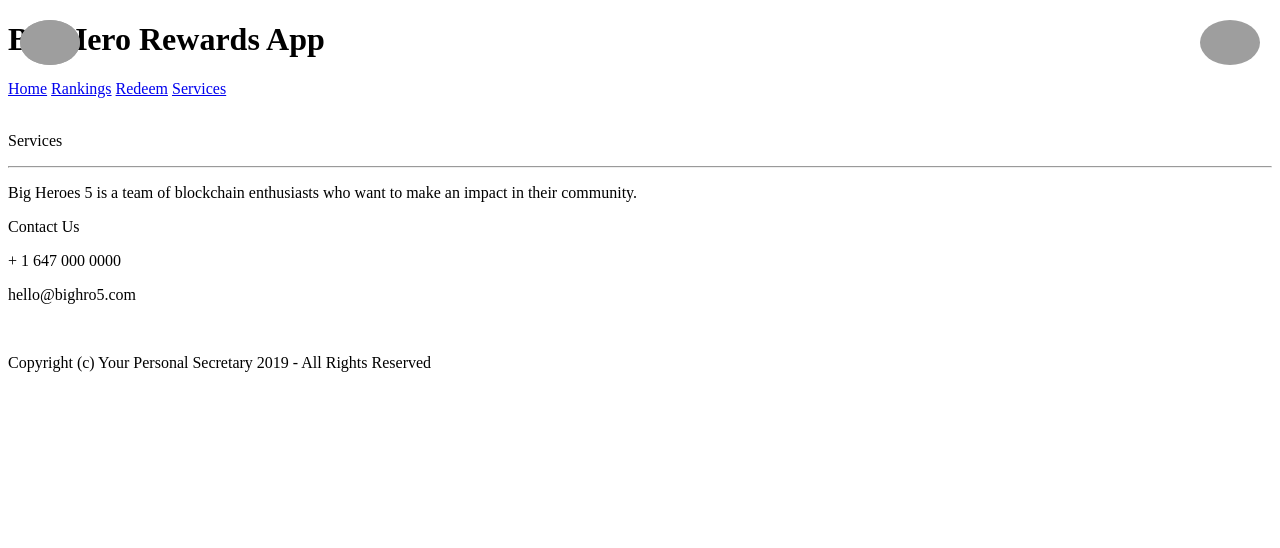
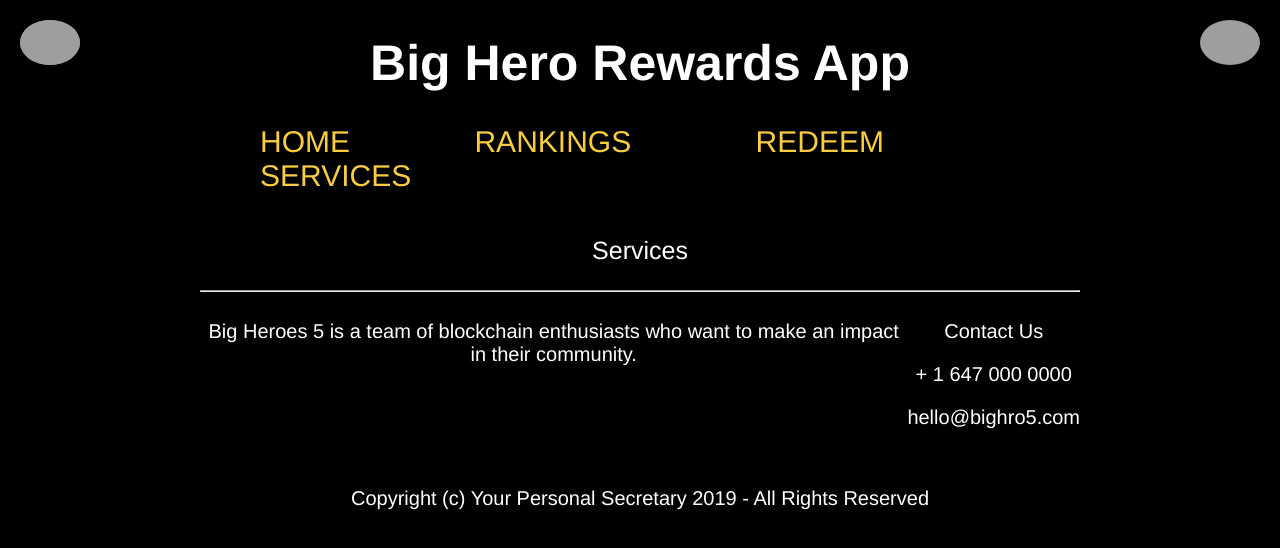
Before and after one commit to big-heroes-5/user_app, a plain HTML site: page folder_html/services.html in a window 1280 px wide. Drawn offline with Linux system fonts and the light colour scheme; grey boxes are pictures that could not be loaded; a script that the page names is missing.

Commit message:
Update services.html

```diff
--- a/folder_html/services.html
+++ b/folder_html/services.html
@@ -9,6 +9,7 @@
     <meta name="viewport" content="width=device-width, initial-scale=1">
 
     <!-- import the webpage's stylesheet -->
+    <link rel="stylesheet" href="/folder_css/InCommon.css">
     <link rel="stylesheet" href="/folder_css/services.css">
 
     <!-- import the webpage's javascript file -->
```
